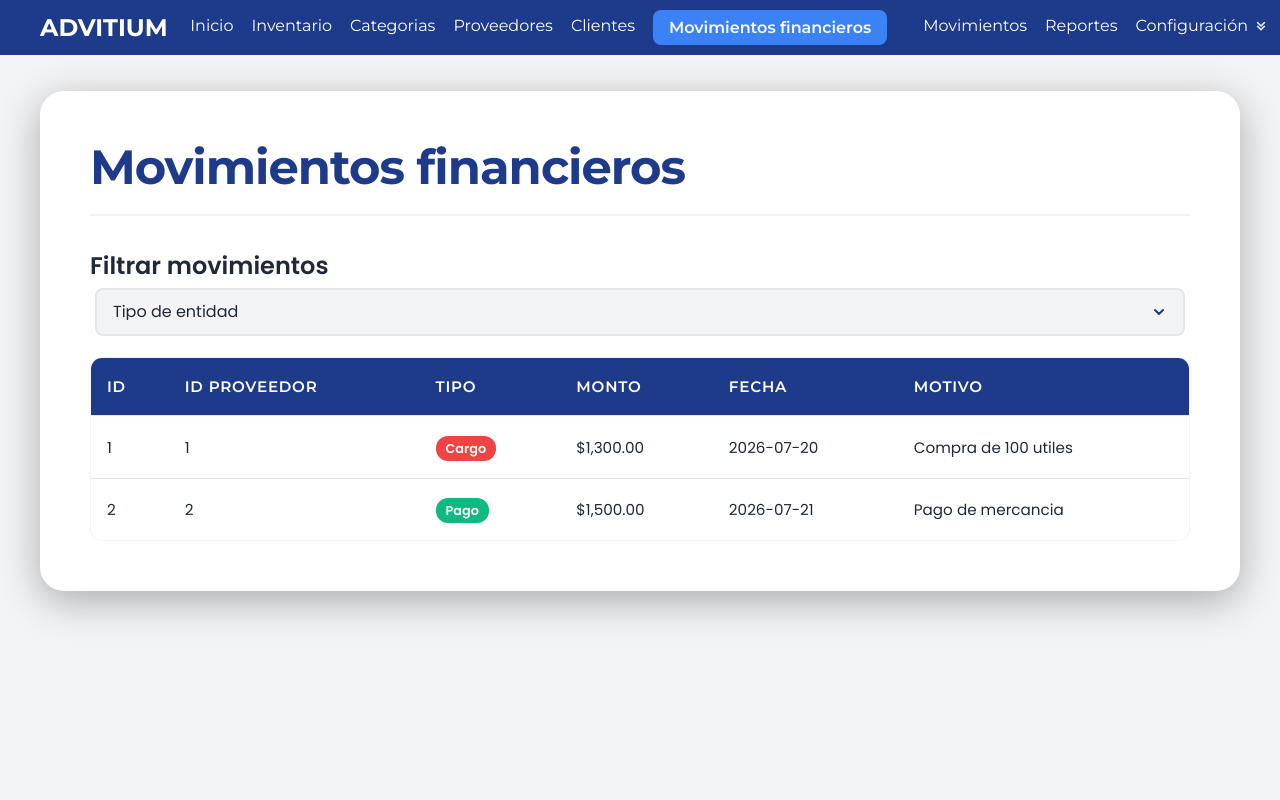
After one commit to BrianaBrito/Proyecto-Programacion-Web., a PHP site: page /app/cuentas.php in a window 1280 px wide. The commit adds this page. Run offline with PHP 8.4, Linux system fonts and the light colour scheme.

Commit message:
Correcciones y añadiciones: faltaba el estado del proveedor en la tabla con su css para los botones, también se quitó la opción de editar los saldos de clientes y proveedores, pues pensamos en implementar una interfaz a parte que calcule su saldo final: movimientos financieros: se agregó la interfaz y sus respectivas tablas para clientes y proveedores según la selección del select

```diff
--- a/app/clientes.php
+++ b/app/clientes.php
@@ -38,10 +38,6 @@
                             <input type="text" name="direccion" id="direccion" required pattern="^[A-Za-zÁÉÍÓÚáéíóúÑñ0-9\s.,#\/\-]{10,120}$" data-mensaje-error="Debe tener entre 10 y 120 caracteres.">
                         </div>
 
-                        <div>
-                            <label for="saldo">Saldo</label>
-                            <input type="number" name="saldo" id="saldo" required pattern="^\d+?$" data-mensaje-error="Ingresa un saldo válido.">
-                        </div>
                         <button type="submit">Guardar</button>
                     </form>
                 </details>
--- /dev/null
+++ b/app/cuentas.php
@@ -0,0 +1,153 @@
+<!DOCTYPE html>
+<html lang="en">
+<head>
+    <meta name="viewport" content="width=device-width, initial-scale=1.0">
+    <meta charset="UTF-8">
+    <title>Movimientos financieros | ADVITIUM</title>
+    <link rel="shortcut icon" href="../assets/img/icons/movimientosicono.png" type="image/x-icon">
+    <link href="https://fonts.googleapis.com/css2?family=Montserrat:wght@600;700&family=Poppins:wght@400;500;600&display=swap" rel="stylesheet">
+    <link rel="stylesheet" href="../assets/css/movimientos.css">
+</head>
+<body>
+
+    <div id="navbar-container"></div>
+
+    <main class="main-container">
+        <div class="card-panel">
+            <h1 class="titulo-pagina">Movimientos financieros</h1>
+
+            <h2>Filtrar movimientos</h2>
+
+            <div class="filter-container">
+                <select name="Por-cuenta" id="Por-cuenta">
+                    <option value="" disabled selected hidden> Tipo de entidad </option>
+                    <option value="proveedor">Proveedores</option>
+                    <option value="cliente">Clientes</option>
+                </select>
+            </div>
+
+
+            <div id = "tabla-proveedores" class = "tabla-movimientos-cuenta">
+                <table>
+                    <thead>
+                        <tr>
+                            <th>ID</th>
+                            <th>ID Proveedor</th>
+                            <th>Tipo</th>
+                            <th>Monto</th>
+                            <th>Fecha</th>
+                            <th>Motivo</th>
+                        </tr>
+                    </thead>
+                    <tbody>
+
+                    </tbody>
+                </table>
+            </div>
+
+            <div id = "tabla-clientes" class="tabla-movimientos-cuenta oculto">
+                <table>
+                    <thead>
+                        <tr>
+                            <th>ID</th>
+                            <th>ID Cliente</th>
+                            <th>Tipo</th>
+                            <th>Monto</th>
+                            <th>Fecha</th>
+                            <th>Motivo</th>
+                        </tr>
+                    </thead>
+                    <tbody>
+
+                    </tbody>
+                </table>
+            </div>
+        </div>
+    </main>
+
+    <script src="../assets/scripts/navbar-menu.js"></script>
+    <script src="../assets/scripts/tabla-ordenable.js"></script>
+    <script src="../assets/scripts/busqueda.js"></script>
+    <script src="../assets/scripts/almacenamiento.js"></script>
+    <script src="../assets/scripts/validacion.js"></script>
+    <script src="../assets/scripts/actualizacion-tablas.js"></script>
+
+    <script>
+        document.getElementById('Por-cuenta').addEventListener('change', evento => {
+            const esProveedor = evento.target.value === 'proveedor';
+            document.getElementById('tabla-proveedores').classList.toggle('oculto', !esProveedor);
+            document.getElementById('tabla-clientes').classList.toggle('oculto', esProveedor);
+        });
+    </script>
+
+    <script>
+        const CUENTAS_PROVEEDORES_INICIALES = [
+            { id: 1, id_proveedor: 1, tipo: 'Cargo', monto: 1300, fecha: '2026-07-20', motivo: 'Compra de 100 utiles' },
+            { id: 2, id_proveedor: 2, tipo: 'Pago', monto: 1500, fecha: '2026-07-21', motivo: 'Pago de mercancia' }
+        ];
+
+        const CUENTAS_CLIENTES_INICIALES = [
+            { id: 1, id_cliente: 301, tipo: 'Cargo', monto: 1300, fecha: '2026-07-20', motivo: 'Compra de 100 utiles' },
+            { id: 2, id_cliente: 302, tipo: 'Pago', monto: 1500, fecha: '2026-07-21', motivo: 'Pago de mercancia' },
+            { id: 3, id_cliente: 303, tipo: 'Cargo', monto: 1700, fecha: '2026-07-22', motivo: 'Compra de 120 utiles' }
+        ];
+
+        function renderFilaProveedor(registro) {
+            const claseBadge = registro.tipo === 'Cargo' ? 'cargo' : 'pago';
+            return `
+                <tr data-id="${registro.id}">
+                    <td>${registro.id}</td>
+                    <td>${registro.id_proveedor}</td>
+                    <td><span class="badge ${claseBadge}">${registro.tipo}</span></td>
+                    <td>${formatoDinero(registro.monto)}</td>
+                    <td>${textoSeguro(registro.fecha)}</td>
+                    <td>${textoSeguro(registro.motivo)}</td>
+                </tr>`;
+        }
+
+        function renderFilaCliente(registro) {
+            const claseBadge = registro.tipo === 'Cargo' ? 'cargo' : 'pago';
+            return `
+                <tr data-id="${registro.id}">
+                    <td>${registro.id}</td>
+                    <td>${registro.id_cliente}</td>
+                    <td><span class="badge ${claseBadge}">${registro.tipo}</span></td>
+                    <td>${formatoDinero(registro.monto)}</td>
+                    <td>${textoSeguro(registro.fecha)}</td>
+                    <td>${textoSeguro(registro.motivo)}</td>
+                </tr>`;
+        }
+
+        inicializarRegistroTabla({
+            coleccion: COLECCIONES.MOVIMIENTOS_PROVEEDOR,
+            tablaSelector: '#tabla-proveedores table',
+            datosDefecto: CUENTAS_PROVEEDORES_INICIALES,
+            renderFila: renderFilaProveedor
+        });
+
+        inicializarRegistroTabla({
+            coleccion: COLECCIONES.MOVIMIENTOS_CLIENTE,
+            tablaSelector: '#tabla-clientes table',
+            datosDefecto: CUENTAS_CLIENTES_INICIALES,
+            renderFila: renderFilaCliente
+        });
+    </script>
+
+    <script>
+        fetch('navbar.php')
+        .then(response => response.text())
+        .then(data => {
+            document.getElementById('navbar-container').innerHTML= data;
+            const links = document.querySelectorAll('nav ul li a');
+            links.forEach(link => {
+                if(link.textContent.trim() === 'Movimientos financieros') {
+                    link.classList.add('active-link');
+                }
+            });
+            inicializarMenuHamburguesa();
+        })
+        .catch(error => console.error("Error al cargar el nav", error));
+    </script>
+
+</body>
+</html>
--- a/app/navbar.php
+++ b/app/navbar.php
@@ -10,6 +10,7 @@
         <li><a href="categorias.php">Categorias</a></li>
         <li><a href="proveedores.php">Proveedores</a></li>
         <li><a href="clientes.php">Clientes</a></li>
+        <li><a href="cuentas.php">Movimientos financieros</a><li>
         <li><a href="movimientos.php">Movimientos</a></li>
         <li><a href="reportes.php">Reportes</a></li>
 
--- a/assets/css/movimientos.css
+++ b/assets/css/movimientos.css
@@ -122,6 +122,10 @@ table {
     border: 1px solid #E5E7EB;
 }
 
+.oculto{
+    display: none;
+}
+
 .tabla-movimientos {
     overflow-x: auto;
 }
@@ -179,6 +183,14 @@ tbody tr:hover {
     background-color: #EF4444;
 }
 
+.badge.cargo{
+    background-color: #EF4444;
+}
+
+.badge.pago{
+    background-color: #10B981;
+}
+
 #navbar-container {
     margin-bottom: 1rem;
 }
--- a/assets/scripts/almacenamiento.js
+++ b/assets/scripts/almacenamiento.js
@@ -3,7 +3,9 @@ const COLECCIONES = {
     CLIENTES: 'clientes',
     PROVEEDORES: 'proveedores',
     CATEGORIAS: 'categorias',
-    MOVIMIENTOS: 'movimientos'
+    MOVIMIENTOS: 'movimientos',
+    MOVIMIENTOS_CLIENTE: 'movimientos_cuenta_cliente',
+    MOVIMIENTOS_PROVEEDOR: 'movimientos_cuenta_proveedor'
 };
 
 const ALMACENAMIENTO_PREFIJO = 'advitium_';
```
Also changed, not shown: app/proveedores.php (+6 -3 lines), assets/css/inventario.css (+19 -2 lines).
